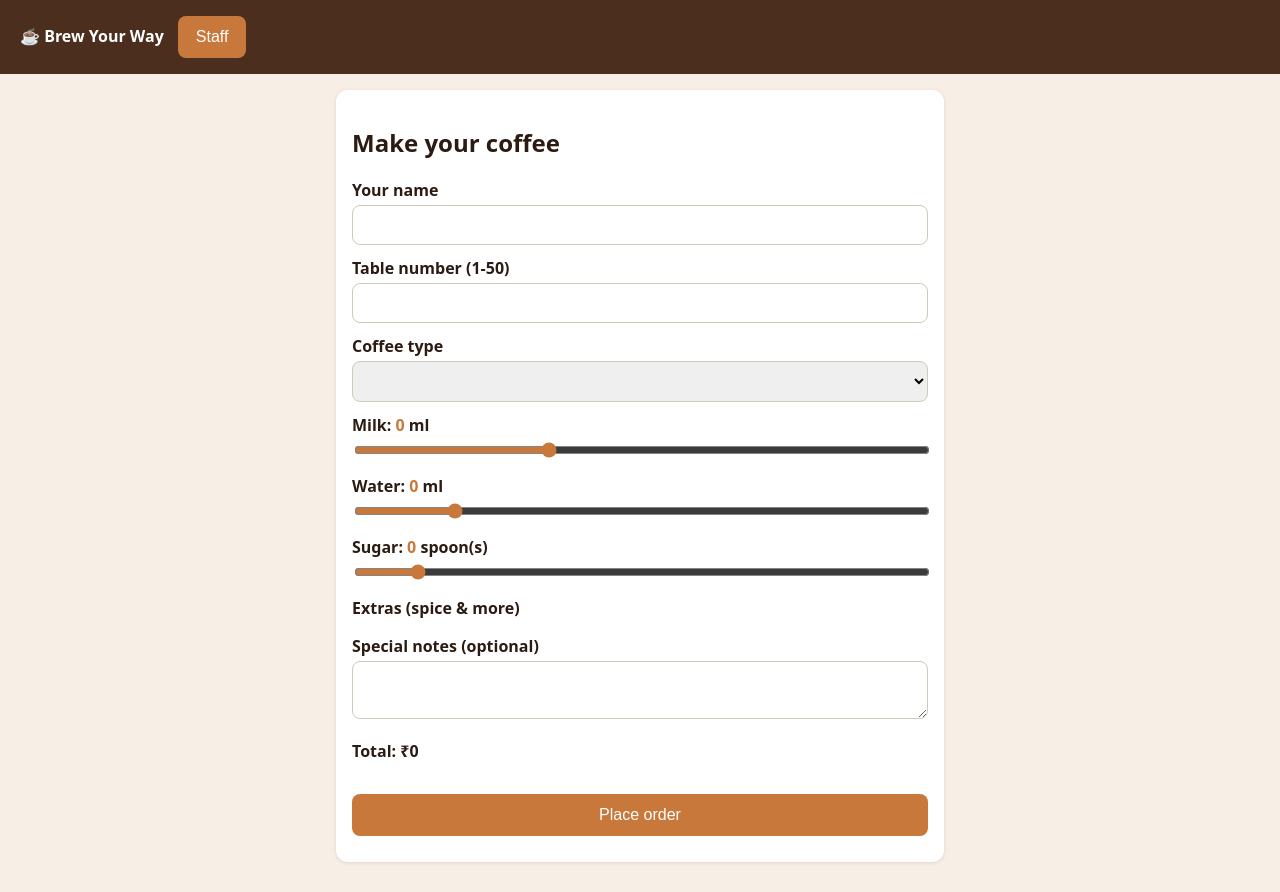
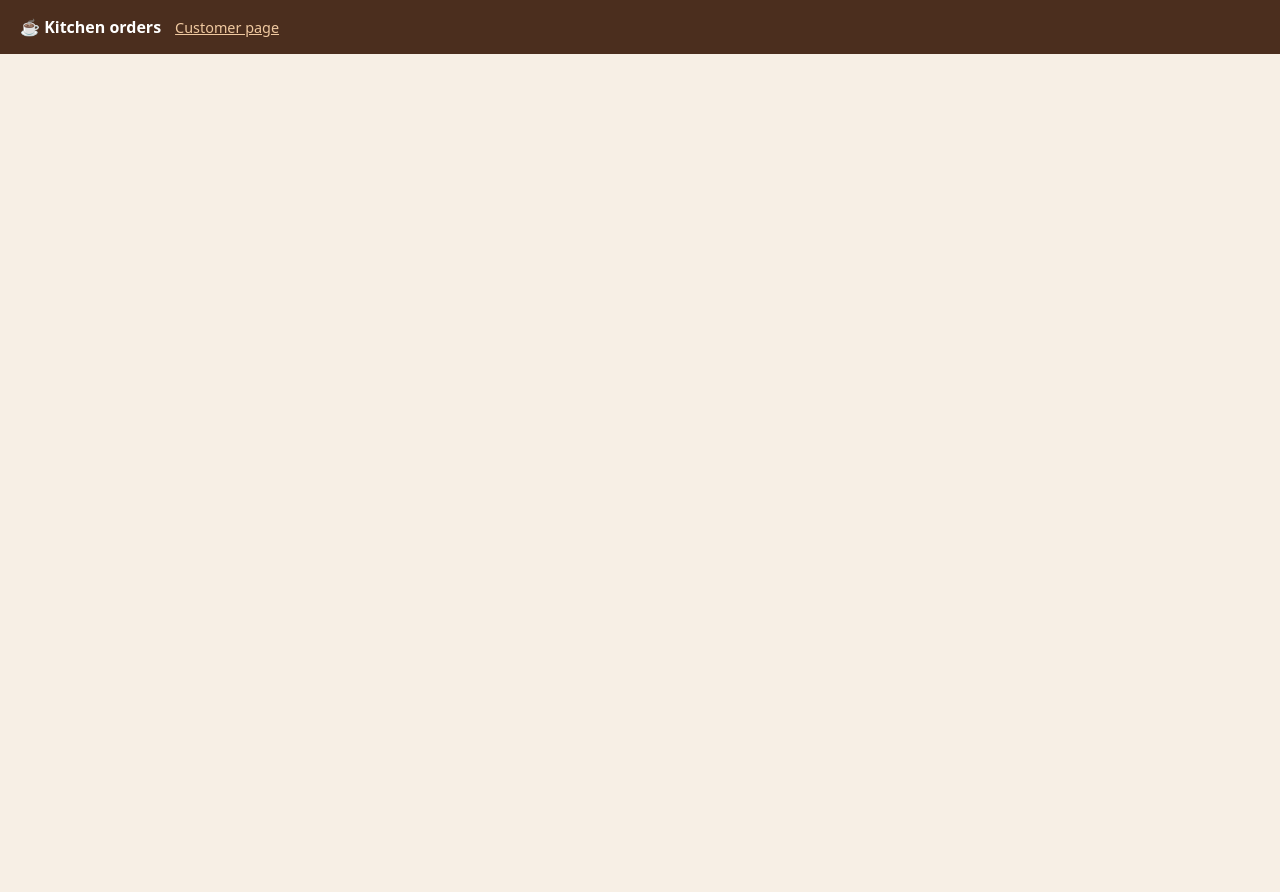
Before and after one commit to dileep123455/OrderCoffee, a website: page public/kitchen.html in a window 1280 px wide. After the commit the page ends 800 px from the top, so only its background shows below. Drawn offline with Linux system fonts and the light colour scheme; no server answers.

Commit message:
Change title and update kitchen page structure

```diff
--- a/public/kitchen.html
+++ b/public/kitchen.html
@@ -3,43 +3,15 @@
 <head>
   <meta charset="UTF-8">
   <meta name="viewport" content="width=device-width, initial-scale=1">
-  <title>Make Your Coffee</title>
+  <title>Kitchen</title>
   <link rel="stylesheet" href="style.css">
 </head>
 <body>
-<header><strong>&#9749; Brew Your Way</strong><a href="kitchen.html"><button>Staff</button></a></header>
-<main>
-  <section id="orderSection" class="card">
-    <h2>Make your coffee</h2>
-    <label for="name">Your name</label>
-    <input type="text" id="name" maxlength="40">
-    <label for="table">Table number (1-50)</label>
-    <input type="number" id="table" min="1" max="50">
-    <label for="coffee">Coffee type</label>
-    <select id="coffee"></select>
-    <label>Milk: <span class="val" id="milkVal">0</span> ml</label>
-    <input type="range" id="milk" min="0" max="300" step="10" value="100">
-    <label>Water: <span class="val" id="waterVal">0</span> ml</label>
-    <input type="range" id="water" min="0" max="300" step="10" value="50">
-    <label>Sugar: <span class="val" id="sugarVal">0</span> spoon(s)</label>
-    <input type="range" id="sugar" min="0" max="10" step="1" value="1">
-    <label>Extras (spice &amp; more)</label>
-    <div class="extras" id="extras"></div>
-    <label for="notes">Special notes (optional)</label>
-    <textarea id="notes" rows="2" maxlength="200"></textarea>
-    <p><strong>Total: &#8377;<span id="total">0</span></strong></p>
-    <button class="full" id="submit">Place order</button>
-    <div class="error" id="error"></div>
-  </section>
-
-  <section id="trackSection" class="card hidden">
-    <h2>Order <span id="orderId"></span></h2>
-    <p id="summary"></p>
-    <div class="steps" id="steps"></div>
-    <p id="statusMsg"></p>
-    <button class="alt" id="newOrder">Order another</button>
-  </section>
+<header><strong>&#9749; Kitchen orders</strong><a href="index.html">Customer page</a></header>
+<main style="max-width:1000px">
+  <p id="empty" class="hidden">No active orders.</p>
+  <div class="grid" id="orders"></div>
 </main>
-<script src="app.js"></script>
+<script src="kitchen.js"></script>
 </body>
 </html>
```
